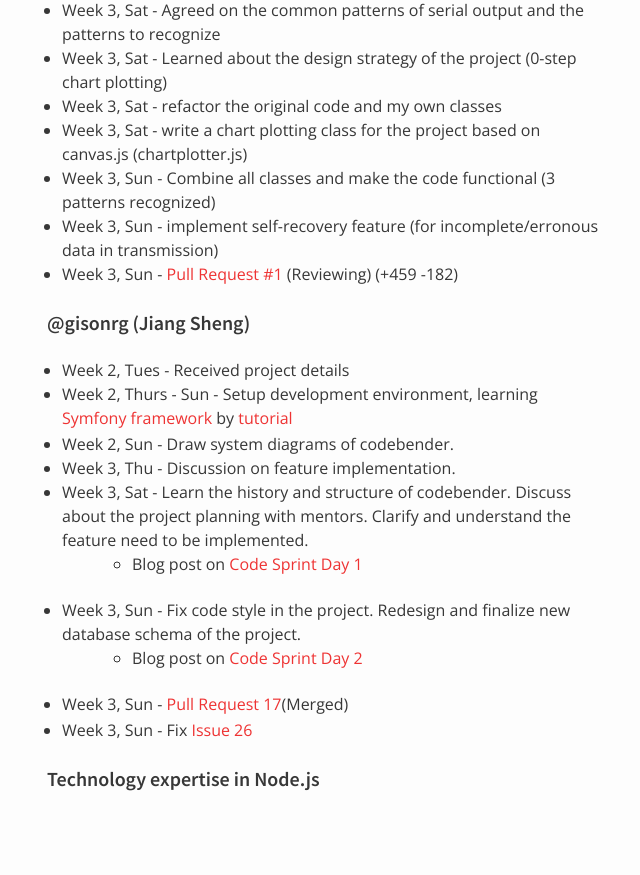
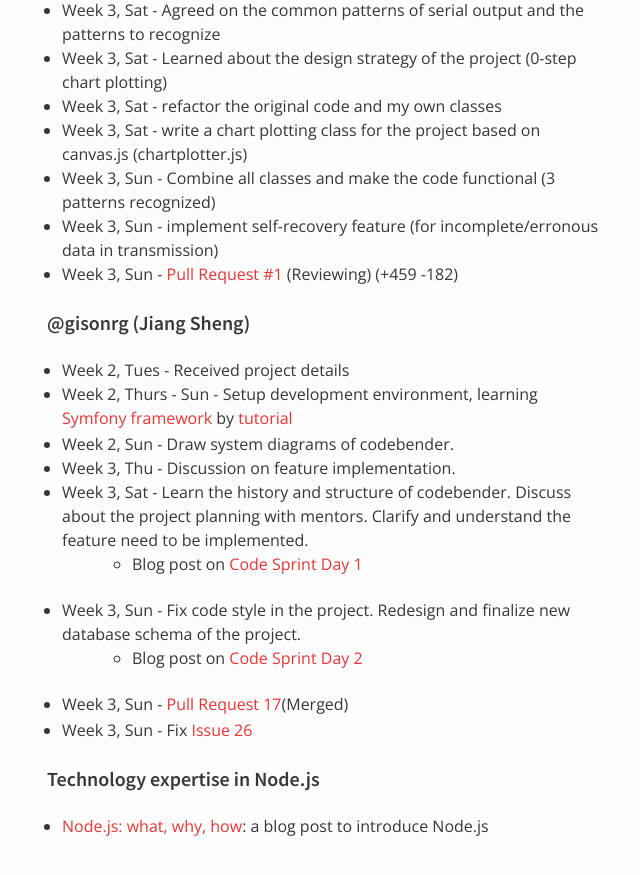
Before and after one commit to nus-oss/cs3281-AY1516S2-website, a Jekyll site: the page built from teams/codebender.md, in a window 1280 px wide and 900 px high, scrolled down 2613 px. Shown: the top 875 px of the window, without its empty margins (323-963 px from the left). Built offline with Jekyll 4.4.1, drawn with Linux system fonts in a browser that asks for light colours; before the commit the page ends 3467 px from its top, so only the background shows below that.

Commit message:
Add a blog post

```diff
--- a/teams/codebender.md
+++ b/teams/codebender.md
@@ -97,3 +97,4 @@ permalink: /teams/codebender/
 * Week 3, Sun - Fix [Issue 26](https://github.com/codebendercc/eratosthenes/issues/26)
 
 #### Technology expertise in Node.js
+* [Node.js: what, why, how](http://blog.gisonrg.me/2016/node-js-what-why-how/): a blog post to introduce Node.js
```
